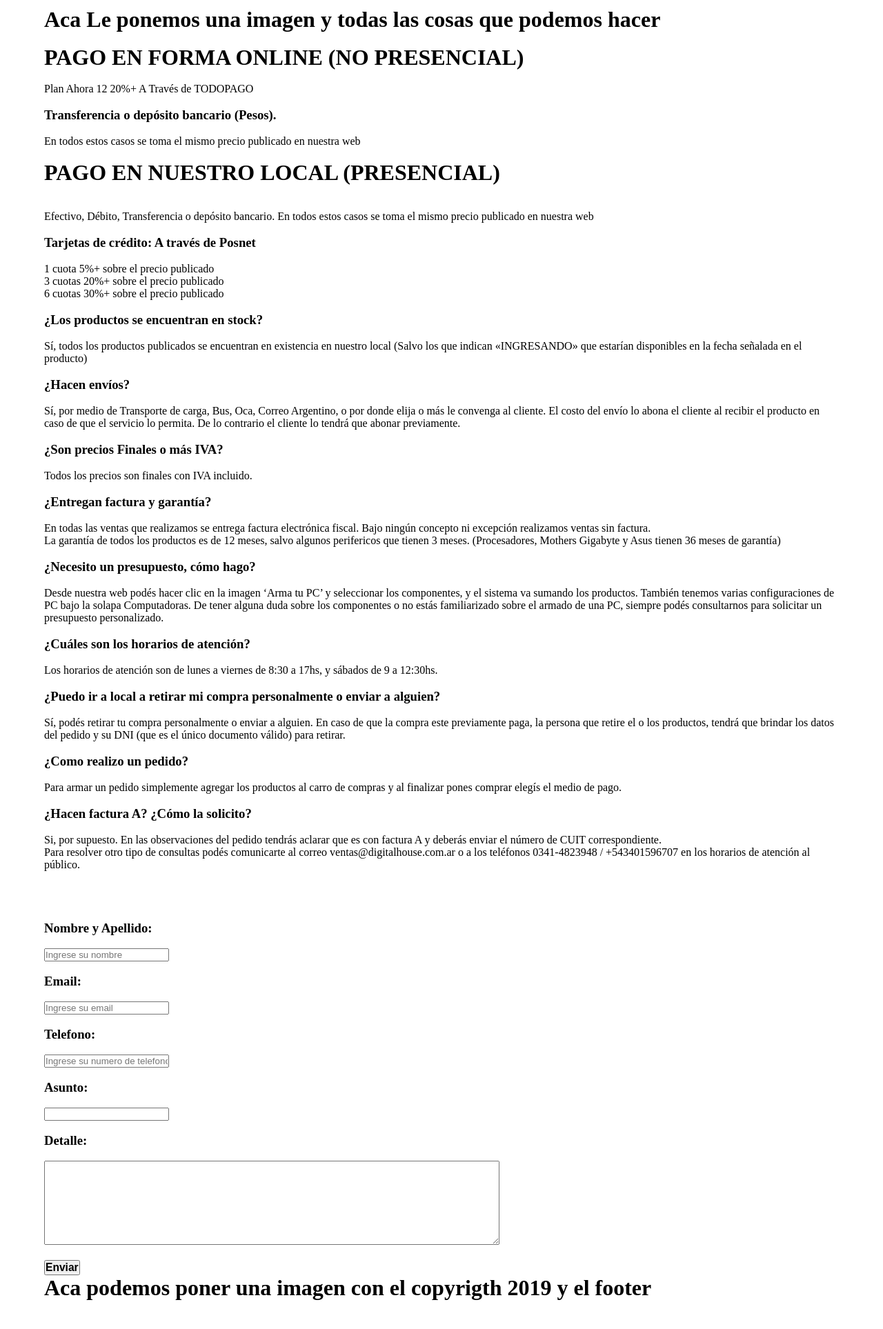
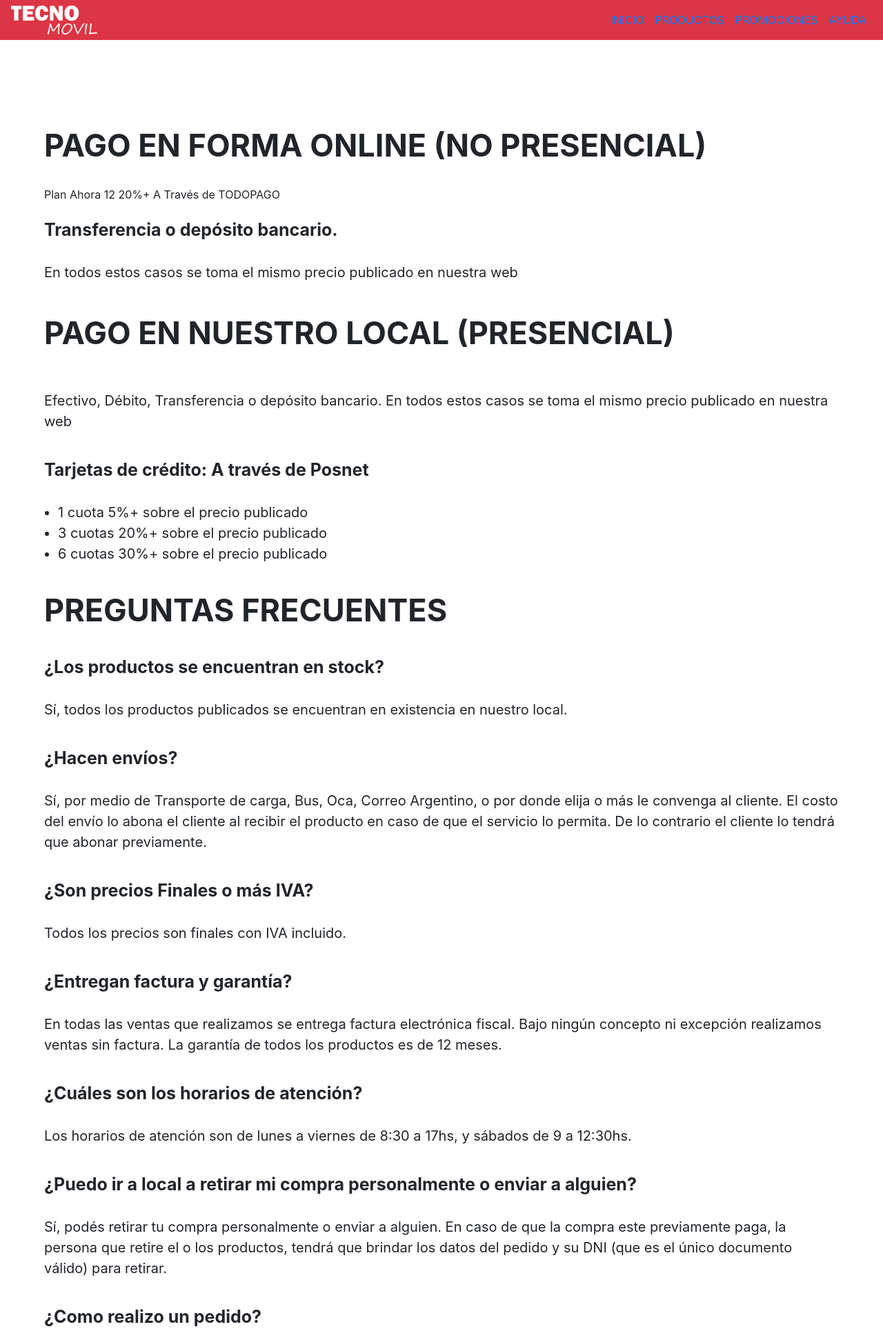
Before and after one commit to Antodibella/Proyecto-integrador, a PHP site: page /preguntas.html in a window 1280 px wide; the page is wider, and only the part inside the window is pictured. Shown: the top 1927 px of that part at 69% size. Before the commit the page ends 1885 px from the top of that part, so only its background shows below. Run offline with PHP 8.4, Linux system fonts and the light colour scheme.

Commit message:
Preguntas frecuentes

```diff
--- a/css/estilos.css
+++ /dev/null
@@ -1,10 +0,0 @@
-*{
-    margin: 0;
-    padding: 0;
-    box-sizing: border-box;
-}
-body{
-    margin-top: 10px;
-    margin-left: 5%;
-    margin-right: 5%;
-}
--- a/css/styles.css
+++ b/css/styles.css
@@ -1,6 +1,11 @@
+*{
+    margin: 0;
+    padding: 0;
+    box-sizing: border-box;
+}
+/* HOME */
 body{
    background-color:rgb(235, 230, 230);
-
 }
 
 .logo {
@@ -76,3 +81,45 @@ position: absolute;
 .marcas {
     width: 30%;
 }
+/* PREGUNTAS FRECUENTES */
+.preguntas{
+    margin-top: 10px;
+    margin-left: 5%;
+    margin-right: 5%;
+}
+.preguntas ul {
+    margin-left:20px ;
+    font-size: 20px;
+
+}
+.preguntas h1{
+font-size: 45px;
+font-weight: bold;
+}
+.preguntas h3{
+    font-size: 25px;
+    font-weight: bold;
+}
+.preguntas p{
+    font-size: 20px;
+}
+.preguntas form h3{
+    font-size: 30px;
+    font-weight: bold;
+}
+.preguntas form{
+    font-size: 25px;
+}
+/* FALTA PONERLE COLOR
+.btn-primary{
+    background-color: ;
+    color: black;
+} */
+.btn-info{
+    background-color:red !important;
+    border-color:red  !important ;
+    font-weight: bold;
+    font-size: 200;
+    height: 70px;
+    width: 150px;
+  }
--- a/preguntas.html
+++ b/preguntas.html
@@ -4,43 +4,70 @@
     <meta charset="UTF-8">
     <meta name="viewport" content="width=device-width, initial-scale=1.0">
     <meta http-equiv="X-UA-Compatible" content="ie=edge">
-    <link rel="stylesheet" href="css/estilos.css">
-    <title>Preguntas Frecuentes</title>
+    <link rel="stylesheet" href="css/styles.css">
+    <link rel="stylesheet" href="https://stackpath.bootstrapcdn.com/bootstrap/4.3.1/css/bootstrap.min.css" integrity="sha384-ggOyR0iXCbMQv3Xipma34MD+dH/1fQ784/j6cY/iJTQUOhcWr7x9JvoRxT2MZw1T" crossorigin="anonymous">
+    <title>Preguntas Frecuentes - Tecno Movil</title>
 </head>
 <body>
     <header>
-        <h1>Aca Le ponemos una imagen y todas las cosas que podemos hacer</h1> <br>
+        <DIV class="container">
+
+            <nav class="navbar navbar-expand-lg styles=backgroun-color: bg-danger fixed-top">
+                <img class="logo" src="img/LOGO.png" alt="logotipo" class="logo">
+                <div class="collapse navbar-collapse mb-30" id="navbarTogglerDemo02"  >
+                    <ul class="navbar-nav ml-auto mt-2 mt-lg-0">
+                        <li class="nav-item active">
+                            <a class="nav-link" href="#" >INICIO <span class="sr-only">(current)</span></a>
+                        </li>
+                        <li class="nav-item active">
+                            <a class="nav-link" href="#" >PRODUCTOS <span class="sr-only">(current)</span></a>
+                        </li>
+                        <li class="nav-item">
+                            <a class="nav-link" href="#">PROMOCIONES</a>
+                        </li>
+                        <li class="nav-item">
+                            <a class="nav-link" href="#" tabindex="-1" aria-disabled="true">AYUDA</a>
+                        </li>
+                    </ul>
+                </div>
+            </nav>
+        </DIV>
+         <br>
     </header>
-   <h1> PAGO EN FORMA ONLINE (NO PRESENCIAL)</h1> <br>
-
-
-
-
-
+<div class="preguntas">
+<h1> PAGO EN FORMA ONLINE (NO PRESENCIAL)</h1>
+<br>
 Plan Ahora 12 20%+ A Través de TODOPAGO
-
-<br>
-<br>
-<h3>Transferencia o depósito bancario (Pesos).</h3>
+<br><br>
+<h3>Transferencia o depósito bancario.</h3>
 <br>
 <p> En todos estos casos se toma el mismo precio publicado en nuestra web
-<br>
-<br>
+<br><br>
 <h1>PAGO EN NUESTRO LOCAL (PRESENCIAL)</h1>
 <br> <br>
 <p> Efectivo, Débito, Transferencia o depósito bancario. En todos estos casos se toma el mismo precio publicado en nuestra web</p>
 <br>
 <h3> Tarjetas de crédito: A través de Posnet </h3>
 <br>
-<p>
-    1 cuota 5%+ sobre el precio publicado <br>
-3 cuotas 20%+ sobre el precio publicado <br>
-6 cuotas 30%+ sobre el precio publicado <br>
+<ul>
+    <li>
+        1 cuota 5%+ sobre el precio publicado
+    </li>
+    <li>
+        3 cuotas 20%+ sobre el precio publicado
+    </li>
+    <li>
+        6 cuotas 30%+ sobre el precio publicado
+    </li>
+</ul>
+<br>
+<h1>PREGUNTAS FRECUENTES</h1>
+
 </p>
 <br>
 <h3>¿Los productos se encuentran en stock?</h3>
 <br>
-<p> Sí, todos los productos publicados se encuentran en existencia en nuestro local (Salvo los que indican «INGRESANDO» que estarían disponibles en la fecha señalada en el producto) </p>
+<p> Sí, todos los productos publicados se encuentran en existencia en nuestro local. </p>
 <br>
 <h3>¿Hacen envíos?</h3>
 <br>
@@ -52,13 +79,9 @@ Plan Ahora 12 20%+ A Través de TODOPAGO
 <br>
 <h3>¿Entregan factura y garantía?</h3>
 <br>
-<p> En todas las ventas que realizamos se entrega factura electrónica fiscal. Bajo ningún concepto ni excepción realizamos ventas sin factura.</p>
-La garantía de todos los productos es de 12 meses, salvo algunos perifericos que tienen 3 meses. (Procesadores, Mothers Gigabyte y Asus tienen 36 meses de garantía)
-<br> <br>
-<h3>¿Necesito un presupuesto, cómo hago?</h3>
-<br>
-<p> Desde nuestra web podés hacer clic en la imagen ‘Arma tu PC’ y seleccionar los componentes, y el sistema va sumando los productos. También tenemos varias configuraciones de PC bajo la solapa Computadoras. De tener alguna duda sobre los componentes o no estás familiarizado sobre el armado de una PC, siempre podés consultarnos para solicitar un presupuesto personalizado.</p>
-<br>
+<p> En todas las ventas que realizamos se entrega factura electrónica fiscal. Bajo ningún concepto ni excepción realizamos ventas sin factura.
+La garantía de todos los productos es de 12 meses.</p> <br>
+
 <h3>¿Cuáles son los horarios de atención?</h3>
 <br>
 <p> Los horarios de atención son de lunes a viernes de 8:30 a 17hs, y sábados de 9 a 12:30hs.</p>
@@ -73,39 +96,51 @@ La garantía de todos los productos es de 12 meses, salvo algunos perifericos qu
 <br>
 <h3>¿Hacen factura A? ¿Cómo la solicito?</h3>
 <br>
-<p> Si, por supuesto. En las observaciones del pedido tendrás aclarar que es con factura A y deberás enviar el número de CUIT correspondiente.</p>
-Para resolver otro tipo de consultas podés comunicarte al correo ventas@digitalhouse.com.ar o a los teléfonos 0341-4823948 / +543401596707 en los horarios de atención al público.
-<br><br><br><br>
+<p> Si, por supuesto. En las observaciones del pedido tendrás aclarar que es con factura A y deberás enviar el número de CUIT correspondiente.
+Para resolver otro tipo de consultas podés comunicarte al correo ventas@digitalhouse.com.ar o a los teléfonos 0341-4823948 / +543401596707 en los horarios de atención al público.</p>
+<br><br>
 <br>
 <form action="resultado.html" method="POST">
         <p>
-        <label for="nombre"><h3> Nombre y Apellido:</h3><br></label>
+        <label for="nombre"><h3> Nombre y Apellido: </h3><br> </label>
         <input id="nombre" type="text" name="nombre" valule="" placeholder="Ingrese su nombre">
         </p>
-        <br>
         <p>
-        <label for="email"><h3> Email:</h3> </label><br>
+        <label for="email"><h3> Email:</h3> <br></label>
         <input id="email" type="email" name="email" valule="" placeholder="Ingrese su email" required >
         </p>
-        <br>
         <p>
-        <label for="telefono"><h3> Telefono:</h3> </label><br>
+        <label for="telefono"><h3> Telefono:</h3><br> </label>
         <input id="telefono" type="text" name="telefono" valule="" placeholder="Ingrese su numero de telefono">
         </p>
-        <br>
         <p>
-        <label for="asunto"><h3>Asunto:</h3> </label><br>
+        <label for="asunto"><h3>Asunto:</h3><br> </label>
         <input id="asunto" type="text" name="asunto" valule="" >
         </p>
         <br>
-        <label for="det"><h3>Detalle:</h3></label> <br>
+        <label for="det"><h3>Detalle:</h3> <br></label> <br>
         <textarea id="det" name="det" rows="8" cols="80">
         </textarea>
         <br><br>
-        <button class="enviar"  type="submit" name="submit"> <h3>Enviar</h3></button>
+        <button type="button" class="btn btn-info" type="submit" name="submit"> <b>Enviar</b></button>
+        <br><br>
 </form>
-<footer>
-<h1>Aca podemos poner una imagen con el copyrigth 2019 y el footer</h1>
-</footer>
+</div>
+<nav class="navbar navbar-expand-lg navbar-light bg-dark">
+    <img class="logo" src="img/LOGO.png" alt="logotipo" class="logo">
+<button class="navbar-toggler" type="button" data-toggle="collapse" data-target="#navbarNavAltMarkup" aria-controls="navbarNavAltMarkup" aria-expanded="false" aria-label="Toggle navigation">
+    <span class="navbar-toggler-icon"></span>
+</button>
+<div class="collapse navbar-collapse" id="navbarNavAltMarkup">
+    <div class="navbar-nav m-auto">
+        <a class="nav-item nav-link active" href="#">QUIENES SOMOS <span class="sr-only">(current)</span></a>
+        <a class="nav-item nav-link" href="#">SUCURSALES</a>
+        <a class="nav-item nav-link" href="#">REGISTRATE</a>
+        <a class="nav-item nav-link disabled" href="#" tabindex="-1" aria-disabled="true">CONTACTANOS</a>
+    </div>
+</div>
+</nav>
+
+
 </body>
 </html>
```
